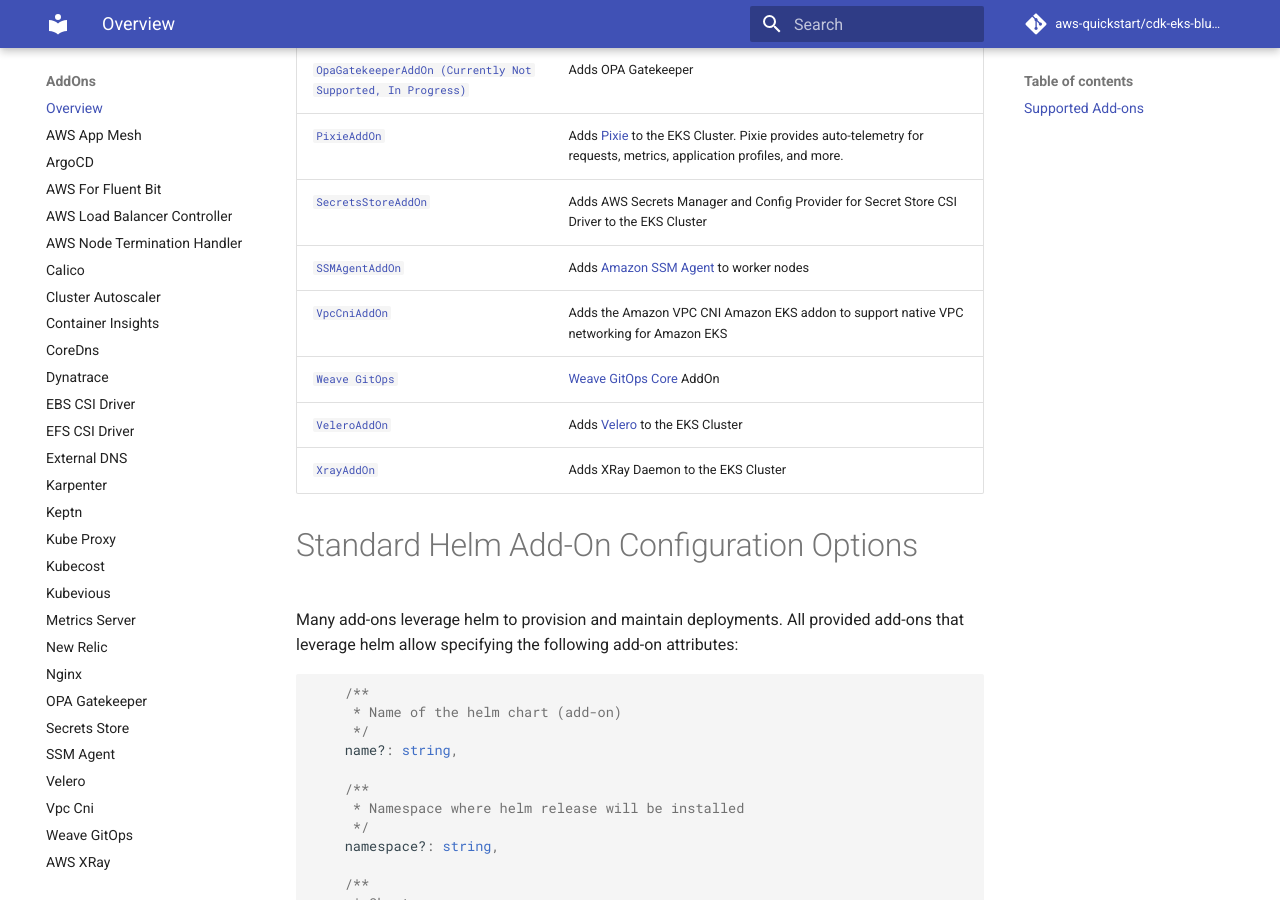
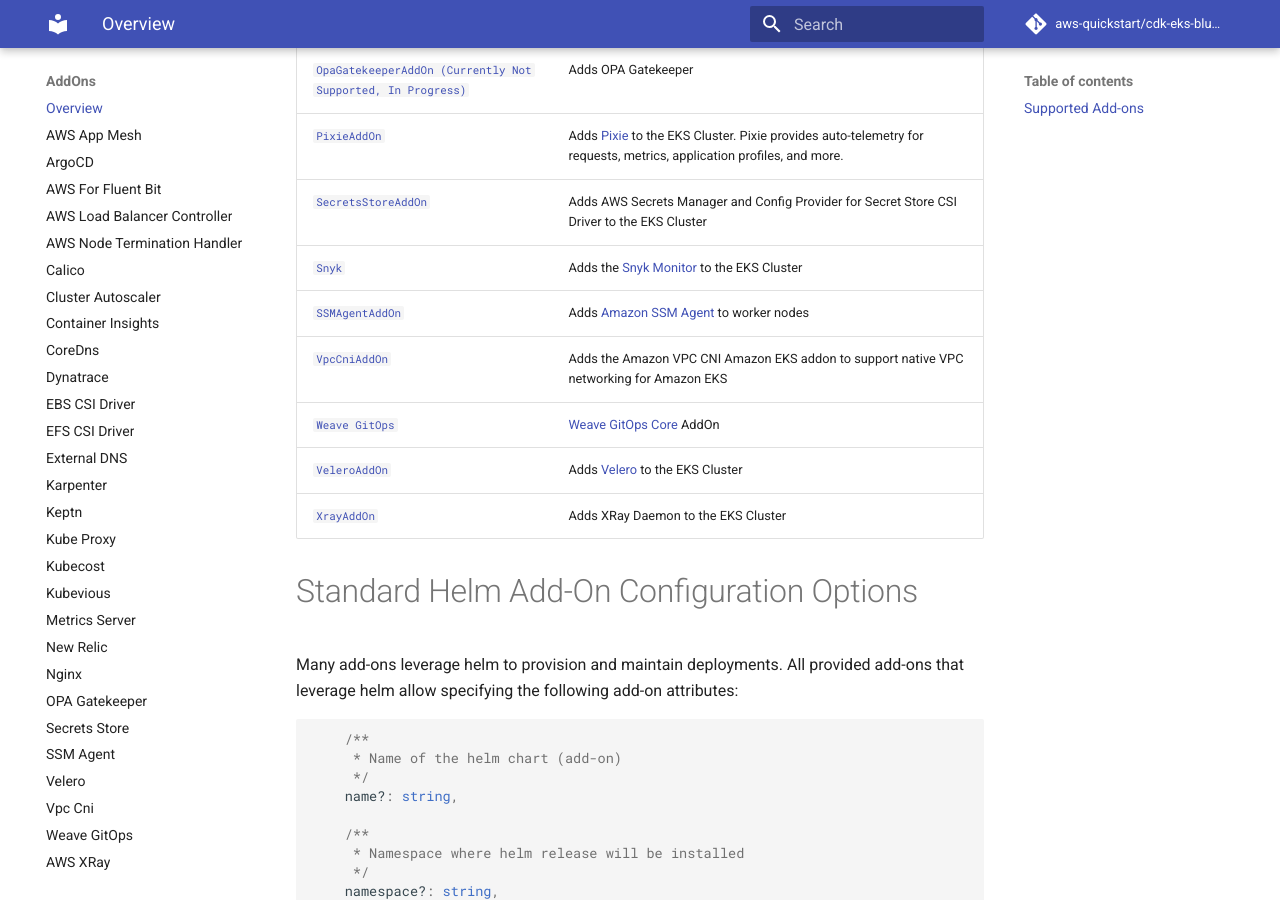
Before and after one commit to aws-quickstart/cdk-eks-blueprints, an MkDocs documentation site: the page built from docs/addons/index.md, in a window 1280 px wide and 900 px high, scrolled down 1693 px. Built offline with MkDocs 1.6.1 and Material for MkDocs 9.7.7, drawn with Linux system fonts in a browser that asks for light colours; comment, search, counter and statistics services are not loaded.

Commit message:
link to Snyk addon

```diff
--- a/docs/addons/index.md
+++ b/docs/addons/index.md
@@ -34,6 +34,7 @@
 | [`OpaGatekeeperAddOn (Currently Not Supported, In Progress)`](./opa-gatekeeper.md)                            | Adds OPA Gatekeeper                                                                                                        |
 | [`PixieAddOn`](./pixie.md)                                             | Adds [Pixie](https://px.dev) to the EKS Cluster. Pixie provides auto-telemetry for requests, metrics, application profiles, and more. |
 | [`SecretsStoreAddOn`](./secrets-store.md)                              | Adds AWS Secrets Manager and Config Provider for Secret Store CSI Driver to the EKS Cluster                                           |
+| [`Snyk`](https://github.com/snyk-partners/snyk-monitor-eks-blueprints-addon)                                      | Adds the [Snyk Monitor](https://github.com/snyk/kubernetes-monitor) to the EKS Cluster                   |
 | [`SSMAgentAddOn`](./ssm-agent.md)                                      | Adds [Amazon SSM Agent](https://docs.aws.amazon.com/systems-manager/latest/userguide/ssm-agent.html) to worker nodes                  |
 | [`VpcCniAddOn`](./vpc-cni.md)                                          | Adds the Amazon VPC CNI Amazon EKS addon to support native VPC networking for Amazon EKS                                              |
 | [`Weave GitOps`](https://github.com/weaveworks/weave-gitops-blueprints-addon) | [Weave GitOps Core](https://www.weave.works/product/gitops-core/) AddOn                                                               |
```
